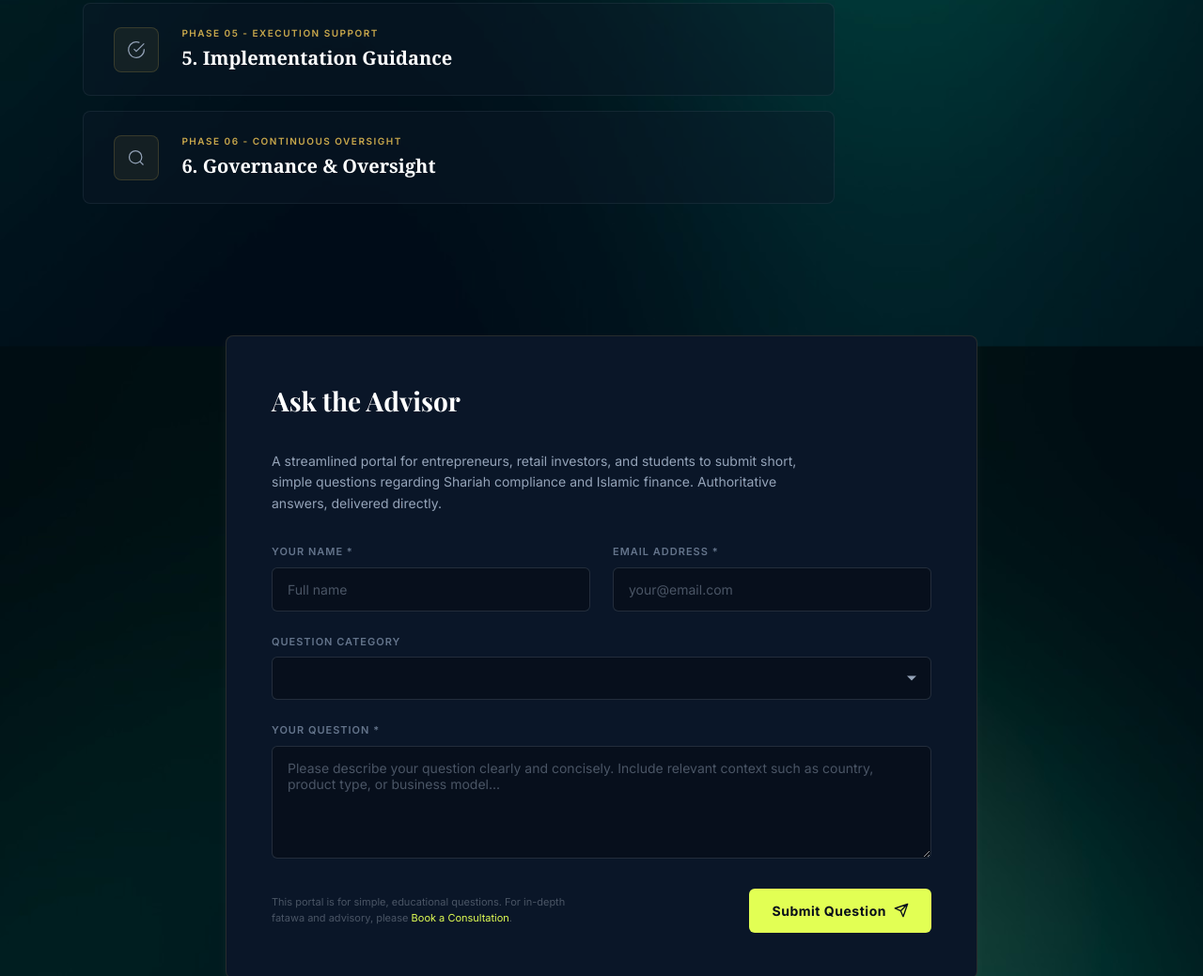
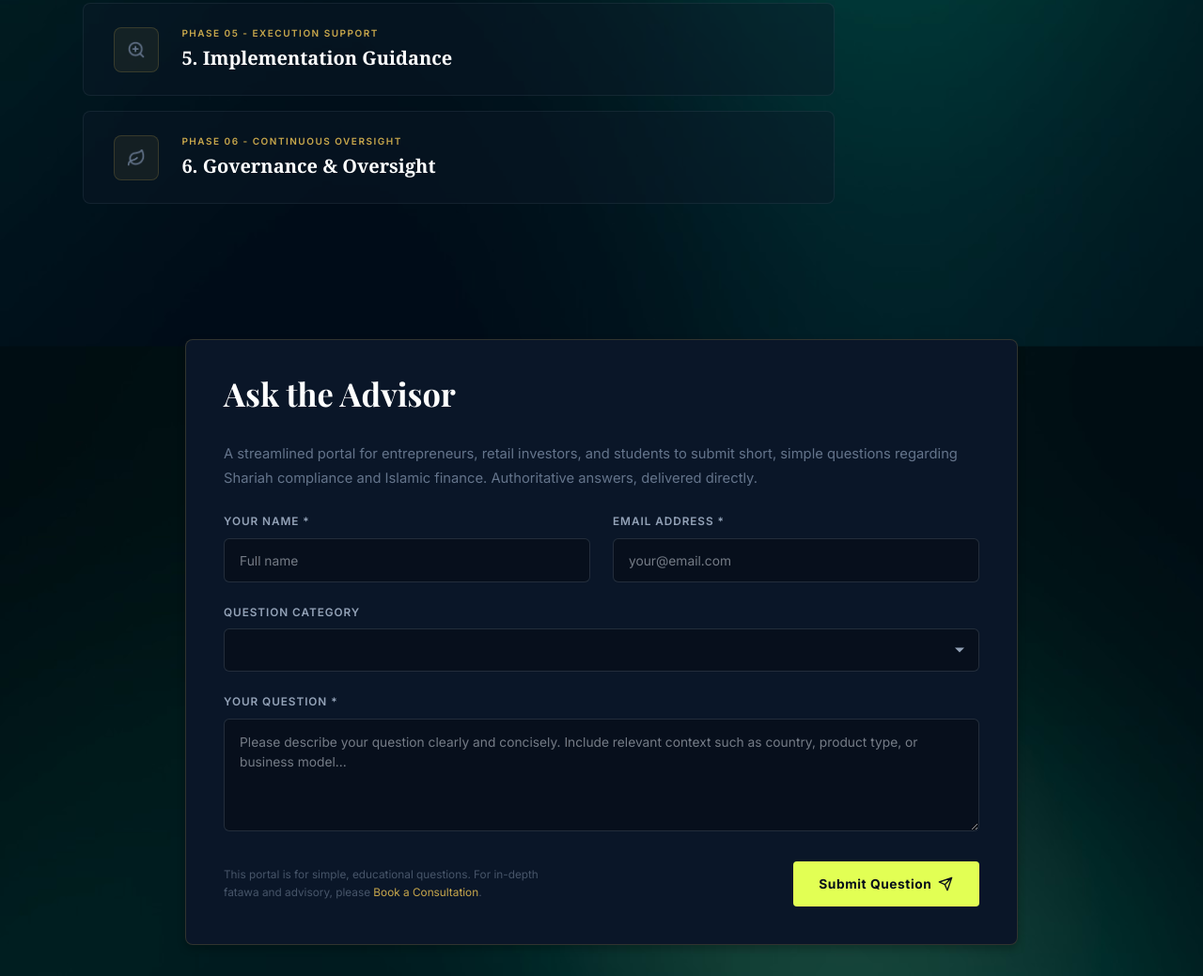
Before and after one commit to shayaani7/ELAF-Knowledge-Systems, a plain HTML site: page leadership.html in a window 1280 px wide. Shown: the part 924-1963 px from the top of the page at 94% size. Drawn offline with nearby package versions, Linux system fonts and the light colour scheme; a web font is replaced by a local one.

Commit message:
5 commit

```diff
--- a/css/style.css
+++ b/css/style.css
@@ -2553,8 +2553,14 @@ img {
   outline: none;
   border-color: #E2FF54;
 }
+/* Executive Onboarding Form placeholders (contact.html) */
 .contact-form__input::placeholder {
-  color: #4A5565;
+  color: rgba(226, 232, 240, 0.5);
+  font-family: Inter, system-ui, sans-serif;
+  font-size: 14px;
+  font-style: normal;
+  font-weight: 400;
+  line-height: normal;
 }
 .contact-form__select {
   appearance: none;
@@ -2681,15 +2687,15 @@ img {
   border-radius: 12px;
   display: flex;
   align-items: center;
-  justify-content: center;
+  justify-content: flex-start;
   padding: 0 100px;
   box-sizing: border-box;
   margin-bottom: 40px;
 }
 .leadership-hero__content {
-  width: 100%;
   max-width: 700px;
-  margin: 0 auto;
+  margin: 0;
+  text-align: left;
 }
 .leadership-hero__eyebrow {
   display: block;
@@ -2729,7 +2735,7 @@ img {
 .leadership-process {
   position: relative;
   width: 100%;
-  padding: 0 0 80px;
+  padding: 0 0 48px;
   z-index: 1;
 }
 .leadership-process__inner {
@@ -2767,6 +2773,13 @@ img {
   align-items: center;
   justify-content: center;
   flex-shrink: 0;
+}
+.process-step__icon-img,
+.process-step__icon img {
+  width: 20px;
+  height: 20px;
+  object-fit: contain;
+  display: block;
 }
 .process-step__content {
   display: flex;
@@ -2792,45 +2805,86 @@ img {
 .leadership-ask {
   position: relative;
   width: 100%;
-  padding: 60px 0 100px;
+  padding: 48px 0 64px;
   z-index: 1;
 }
 .leadership-ask__inner {
-  max-width: var(--max-width);
+  max-width: 1151px;
   margin: 0 auto;
   padding: 0 24px;
   display: flex;
   justify-content: center;
+  box-sizing: border-box;
+}
+/* Outer frame: no fixed height — avoids huge empty area; padding matches reference rhythm */
+.leadership-ask__frame {
+  display: flex;
+  width: 100%;
+  max-width: 1151px;
+  height: auto;
+  min-height: 0;
+  padding: 48px 0;
+  justify-content: center;
+  align-items: stretch;
+  flex-shrink: 0;
+  box-sizing: border-box;
 }
 .ask-form-wrapper {
-  width: 100%;
-  max-width: 800px;
-  display: inline-flex;
+  display: flex;
+  width: 100%;
+  max-width: 886px;
+  padding: 32px 40px 40px;
   flex-direction: column;
-  align-items: flex-start;
-  gap: 32px;
+  align-items: stretch;
+  gap: 24px;
+  flex-shrink: 0;
+  align-self: center;
   box-sizing: border-box;
-  padding: 48px;
   border-radius: 8px;
-  border: 0.8px solid rgba(201, 168, 76, 0.15);
+  border: 0.8px solid rgba(201, 168, 76, 0.2);
   background: #0A1628;
-  box-shadow: 0 4px 9.4px 0 rgba(255, 255, 255, 0.05);
+  box-shadow: 0 4px 8px 0 rgba(0, 0, 0, 0.25);
+}
+.ask-form-wrapper .ask-form__title,
+.ask-form-wrapper .ask-form__desc,
+.ask-form-wrapper .ask-form {
+  width: 100%;
+  max-width: 100%;
+  box-sizing: border-box;
+}
+.ask-form-wrapper .ask-form {
+  padding: 0;
+  margin: 0;
+}
+.ask-form-wrapper .ask-form__title {
+  padding: 0;
+  margin: 0;
+  text-align: left;
+}
+.ask-form-wrapper .ask-form__desc {
+  padding: 0;
+  margin: 0;
+  text-align: left;
+  max-width: none;
 }
 .ask-form__title {
   color: #FFF;
   font-family: "Playfair Display", serif;
-  font-size: 28px;
+  font-size: 34.454px;
+  font-style: normal;
   font-weight: 700;
+  line-height: 51.681px; /* 150% */
   margin-bottom: 0;
 }
 .ask-form__desc {
-  color: #94A3B8;
+  color: #64748B;
   font-family: Inter, system-ui, sans-serif;
-  font-size: 14px;
-  font-weight: 400;
-  line-height: 1.6;
+  font-size: 14.769px;
+  font-style: normal;
+  font-weight: 400;
+  line-height: 26.585px; /* 180% */
   margin-bottom: 0;
-  max-width: 600px;
+  max-width: none;
 }
 .ask-form {
   width: 100%;
@@ -2849,11 +2903,13 @@ img {
   gap: 8px;
 }
 .ask-form__label {
-  color: #64748B;
+  color: #94A3B8;
   font-family: Inter, system-ui, sans-serif;
-  font-size: 11px;
+  font-size: 11.816px;
+  font-style: normal;
   font-weight: 600;
-  letter-spacing: 1px;
+  line-height: 17.723px; /* 150% */
+  letter-spacing: 0.945px;
   text-transform: uppercase;
 }
 .ask-form__input {
@@ -2871,7 +2927,12 @@ img {
   border-color: #E2FF54;
 }
 .ask-form__input::placeholder {
-  color: #4A5565;
+  color: rgba(226, 232, 240, 0.5);
+  font-family: Inter, system-ui, sans-serif;
+  font-size: 13.785px;
+  font-style: normal;
+  font-weight: 400;
+  line-height: normal;
 }
 .ask-form__select {
   appearance: none;
@@ -2895,6 +2956,15 @@ img {
   min-height: 120px;
   resize: vertical;
 }
+/* Textarea placeholder: "Please describe your question clearly..." */
+.ask-form__textarea::placeholder {
+  color: rgba(226, 232, 240, 0.5);
+  font-family: Inter, system-ui, sans-serif;
+  font-size: 13.785px;
+  font-style: normal;
+  font-weight: 400;
+  line-height: 20.677px; /* 150% */
+}
 .ask-form__footer {
   display: flex;
   align-items: center;
@@ -2903,30 +2973,44 @@ img {
   gap: 24px;
 }
 .ask-form__disclaimer {
-  color: #4A5565;
-  font-size: 11px;
-  line-height: 1.6;
+  color: #475569;
+  font-family: Inter, system-ui, sans-serif;
+  font-size: 11.816px;
+  font-style: normal;
+  font-weight: 400;
+  line-height: 18.905px; /* 160% */
 }
 .ask-form__disclaimer a {
-  color: #E2FF54;
+  color: #C9A84C;
+  font-family: Inter, system-ui, sans-serif;
+  font-size: 11.816px;
+  font-style: normal;
+  font-weight: 400;
+  line-height: 18.905px;
   text-decoration: none;
 }
 .ask-form__disclaimer a:hover {
   text-decoration: underline;
 }
 .ask-form__submit {
-  display: inline-flex;
-  align-items: center;
-  justify-content: center;
-  gap: 8px;
+  display: flex;
+  height: 48.247px;
+  padding: 13.391px 27.571px 13.856px 27.569px;
+  justify-content: center;
+  align-items: center;
+  gap: 7.124px;
+  box-sizing: border-box;
+  border: none;
+  border-radius: 3.939px;
   background: #E2FF54;
   color: #070E1A;
+  text-align: center;
   font-family: Inter, system-ui, sans-serif;
-  font-size: 14px;
+  font-size: 13.785px;
+  font-style: normal;
   font-weight: 700;
-  padding: 14px 24px;
-  border: none;
-  border-radius: 6px;
+  line-height: 20.677px; /* 150% */
+  letter-spacing: 0.551px;
   cursor: pointer;
   white-space: nowrap;
 }
@@ -2953,7 +3037,16 @@ img {
     flex-direction: column;
     align-items: flex-start;
   }
+  .leadership-ask {
+    padding: 32px 0 48px;
+  }
+  .leadership-ask__frame {
+    padding: 32px 0;
+  }
   .ask-form-wrapper {
-    padding: 32px 24px;
-  }
-}
+    width: 100%;
+    max-width: 100%;
+    padding: 24px 20px 28px;
+    gap: 20px;
+  }
+}
--- a/leadership.html
+++ b/leadership.html
@@ -57,7 +57,7 @@
         <!-- Step 1 -->
         <div class="process-step">
           <div class="process-step__icon">
-            <svg width="20" height="20" viewBox="0 0 24 24" fill="none" stroke="#94A3B8" stroke-width="1.5"><circle cx="12" cy="12" r="10"/><path d="M12 2a15.3 15.3 0 0 1 4 10 15.3 15.3 0 0 1-4 10 15.3 15.3 0 0 1-4-10 15.3 15.3 0 0 1 4-10z"/><path d="M2 12h20"/></svg>
+            <img src="images/process-phase-01-icon.png" alt="" class="process-step__icon-img" width="20" height="20">
           </div>
           <div class="process-step__content">
             <span class="process-step__phase">PHASE 01 - INITIAL ASSESSMENT</span>
@@ -67,7 +67,7 @@
         <!-- Step 2 -->
         <div class="process-step">
           <div class="process-step__icon">
-            <svg width="20" height="20" viewBox="0 0 24 24" fill="none" stroke="#94A3B8" stroke-width="1.5"><path d="M14 2H6a2 2 0 0 0-2 2v16a2 2 0 0 0 2 2h12a2 2 0 0 0 2-2V8z"/><polyline points="14 2 14 8 20 8"/><line x1="16" y1="13" x2="8" y2="13"/><line x1="16" y1="17" x2="8" y2="17"/><polyline points="10 9 9 9 8 9"/></svg>
+            <img src="images/process-phase-02-icon.png" alt="" class="process-step__icon-img" width="20" height="20">
           </div>
           <div class="process-step__content">
             <span class="process-step__phase">PHASE 02 - CORE ANALYSIS</span>
@@ -77,7 +77,7 @@
         <!-- Step 3 -->
         <div class="process-step">
           <div class="process-step__icon">
-            <svg width="20" height="20" viewBox="0 0 24 24" fill="none" stroke="#94A3B8" stroke-width="1.5"><polyline points="22 12 18 12 15 21 9 3 6 12 2 12"/></svg>
+            <img src="images/process-phase-03-icon.png" alt="" class="process-step__icon-img" width="20" height="20">
           </div>
           <div class="process-step__content">
             <span class="process-step__phase">PHASE 03 - SOLUTION DESIGN</span>
@@ -87,7 +87,7 @@
         <!-- Step 4 -->
         <div class="process-step">
           <div class="process-step__icon">
-            <svg width="20" height="20" viewBox="0 0 24 24" fill="none" stroke="#94A3B8" stroke-width="1.5"><rect x="3" y="11" width="18" height="11" rx="2" ry="2"/><path d="M7 11V7a5 5 0 0 1 10 0v4"/></svg>
+            <img src="images/process-phase-04-icon.png" alt="" class="process-step__icon-img" width="20" height="20">
           </div>
           <div class="process-step__content">
             <span class="process-step__phase">PHASE 04 - COMPLIANCE FRAMEWORK</span>
@@ -97,7 +97,7 @@
         <!-- Step 5 -->
         <div class="process-step">
           <div class="process-step__icon">
-            <svg width="20" height="20" viewBox="0 0 24 24" fill="none" stroke="#94A3B8" stroke-width="1.5"><path d="M22 11.08V12a10 10 0 1 1-5.93-9.14"/><polyline points="22 4 12 14.01 9 11.01"/></svg>
+            <img src="images/process-phase-05-icon.png" alt="" class="process-step__icon-img" width="20" height="20">
           </div>
           <div class="process-step__content">
             <span class="process-step__phase">PHASE 05 - EXECUTION SUPPORT</span>
@@ -107,7 +107,7 @@
         <!-- Step 6 -->
         <div class="process-step">
           <div class="process-step__icon">
-            <svg width="20" height="20" viewBox="0 0 24 24" fill="none" stroke="#94A3B8" stroke-width="1.5"><circle cx="11" cy="11" r="8"/><line x1="21" y1="21" x2="16.65" y2="16.65"/></svg>
+            <img src="images/process-phase-06-icon.png" alt="" class="process-step__icon-img" width="20" height="20">
           </div>
           <div class="process-step__content">
             <span class="process-step__phase">PHASE 06 - CONTINUOUS OVERSIGHT</span>
@@ -121,6 +121,7 @@
   <!-- ===== ASK THE ADVISOR FORM ===== -->
   <section class="leadership-ask">
     <div class="leadership-ask__inner">
+      <div class="leadership-ask__frame">
       <div class="ask-form-wrapper">
         <h2 class="ask-form__title">Ask the Advisor</h2>
         <p class="ask-form__desc">A streamlined portal for entrepreneurs, retail investors, and students to submit short, simple questions regarding Shariah compliance and Islamic finance. Authoritative answers, delivered directly.</p>
@@ -165,6 +166,7 @@
             </button>
           </div>
         </form>
+      </div>
       </div>
     </div>
   </section>
```
Also changed, not shown: images/process-phase-01-icon.png (added), images/process-phase-02-icon.png (added), images/process-phase-03-icon.png (added), images/process-phase-04-icon.png (added), images/process-phase-05-icon.png (added), images/process-phase-06-icon.png (added).
